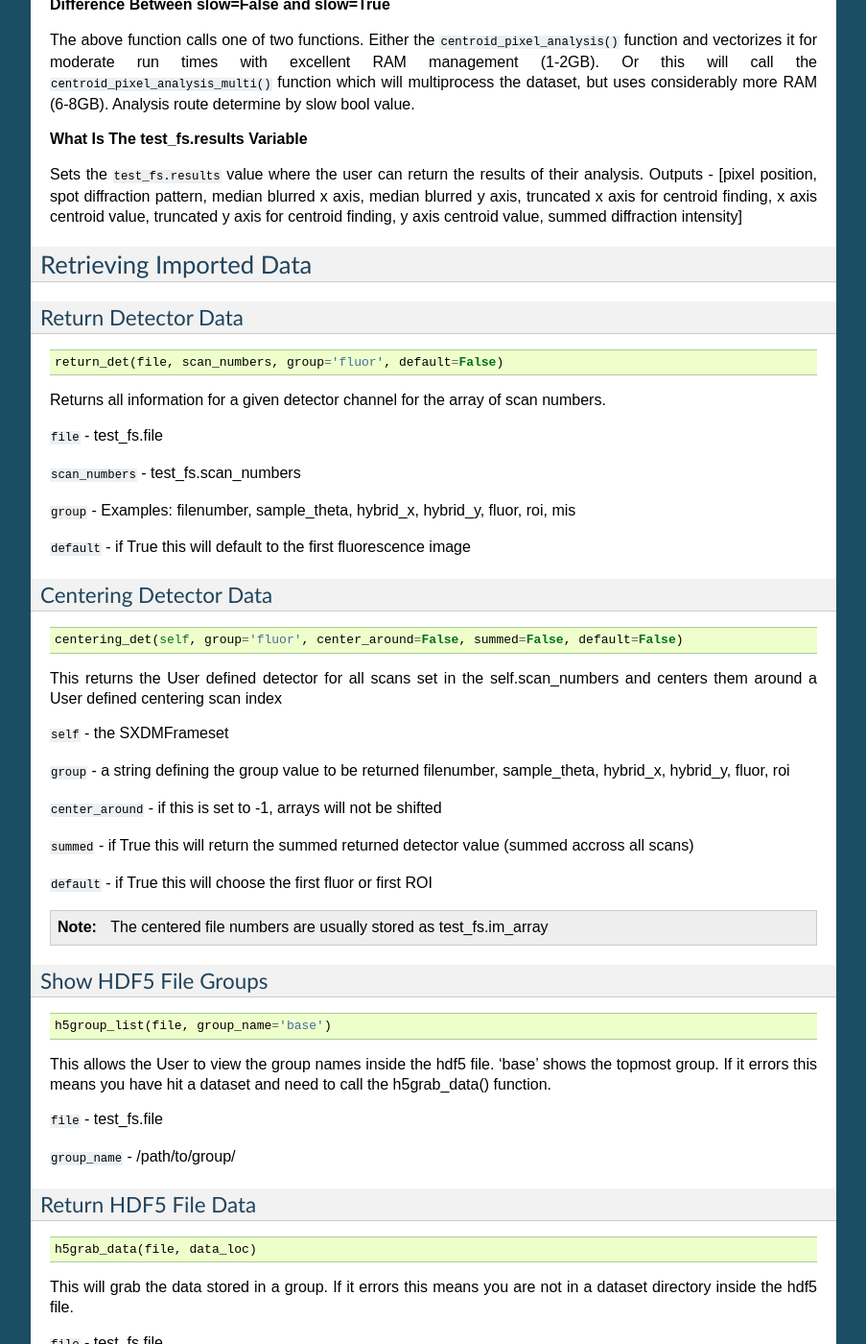
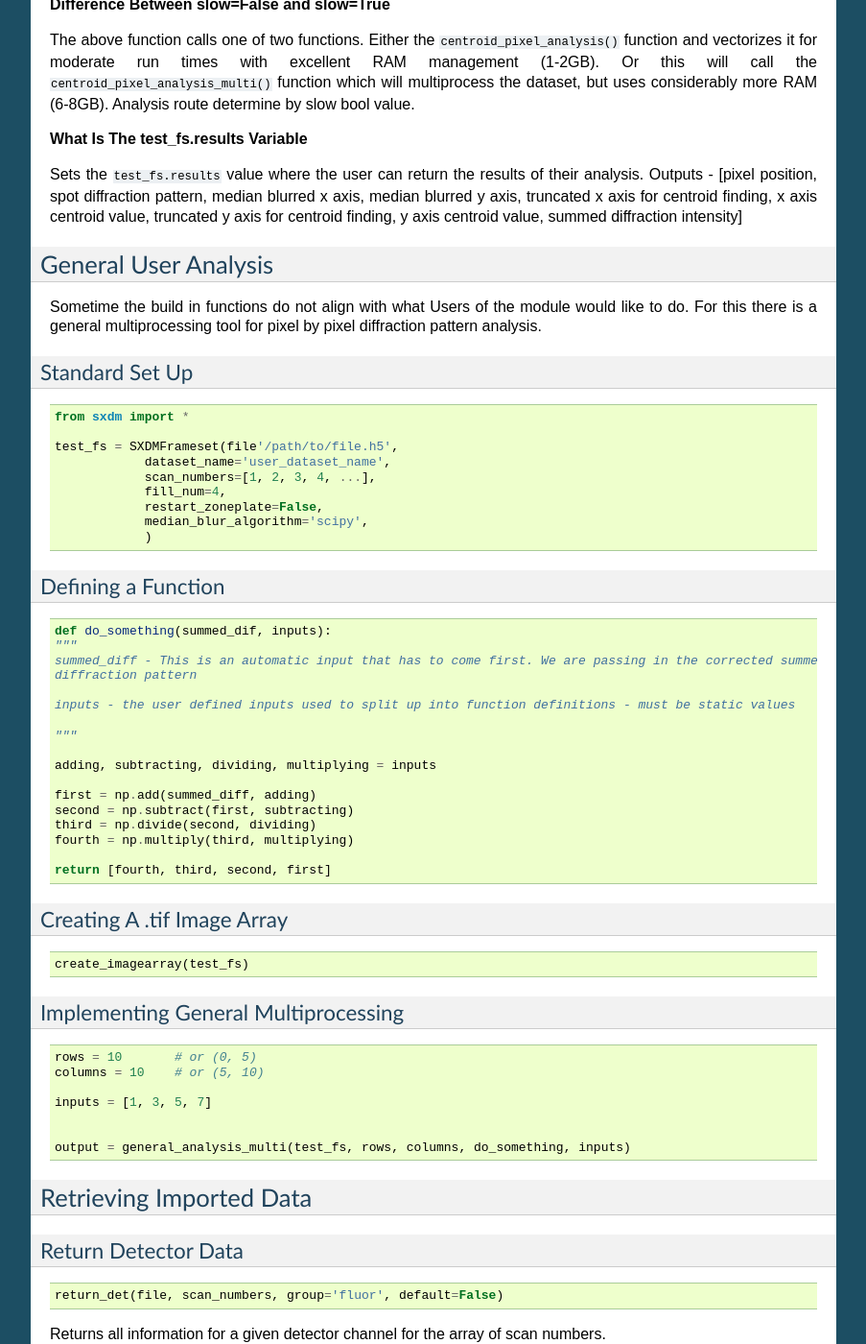
Before and after one commit to WilliamJudge94/sxdm, a Sphinx documentation site: the page built from docs/analysis.rst, in a window 1280 px wide and 1400 px high, scrolled down 5613 px. Shown: the whole window at 96% size, without its empty margins (198-1101 px from the left). Built offline with Sphinx 7.4.7, drawn with Linux system fonts in a browser that asks for light colours; some of the changed text lies outside the part shown.

Commit message:
Implementing General Multiprocessing

```diff
--- a/docs/analysis.rst
+++ b/docs/analysis.rst
@@ -347,6 +347,70 @@ Outputs - [pixel position, spot diffraction pattern, median blurred x axis, medi
 for centroid finding, x axis centroid value, truncated y axis for centroid finding, y axis centroid value,
 summed diffraction intensity]
 
+General User Analysis
+======================
+
+Sometime the build in functions do not align with what Users of the module would like to do. For this there is a general
+multiprocessing tool for pixel by pixel diffraction pattern analysis.
+
+Standard Set Up
+---------------
+
+.. code:: python
+
+    from sxdm import *
+
+    test_fs = SXDMFrameset(file'/path/to/file.h5',
+                dataset_name='user_dataset_name',
+                scan_numbers=[1, 2, 3, 4, ...],
+                fill_num=4,
+                restart_zoneplate=False,
+                median_blur_algorithm='scipy',
+                )
+
+Defining a Function
+--------------------
+
+.. code:: python
+
+    def do_something(summed_dif, inputs):
+    """
+    summed_diff - This is an automatic input that has to come first. We are passing in the corrected summed
+    diffraction pattern
+
+    inputs - the user defined inputs used to split up into function definitions - must be static values
+
+    """
+
+    adding, subtracting, dividing, multiplying = inputs
+
+    first = np.add(summed_diff, adding)
+    second = np.subtract(first, subtracting)
+    third = np.divide(second, dividing)
+    fourth = np.multiply(third, multiplying)
+
+    return [fourth, third, second, first]
+
+Creating A .tif Image Array
+---------------------------
+
+.. code:: python
+
+    create_imagearray(test_fs)
+
+Implementing General Multiprocessing
+------------------------------------
+
+.. code:: python
+
+    rows = 10       # or (0, 5)
+    columns = 10    # or (5, 10)
+
+    inputs = [1, 3, 5, 7]
+
+
+    output = general_analysis_multi(test_fs, rows, columns, do_something, inputs)
+
 Retrieving Imported Data
 ========================
 
```
Also changed, not shown: 1 other file.
